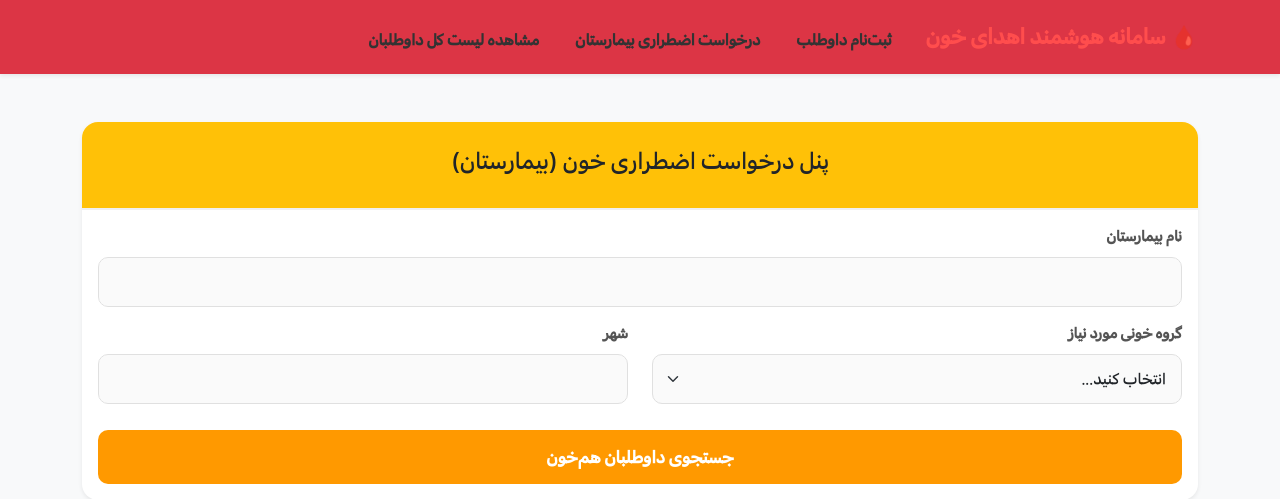
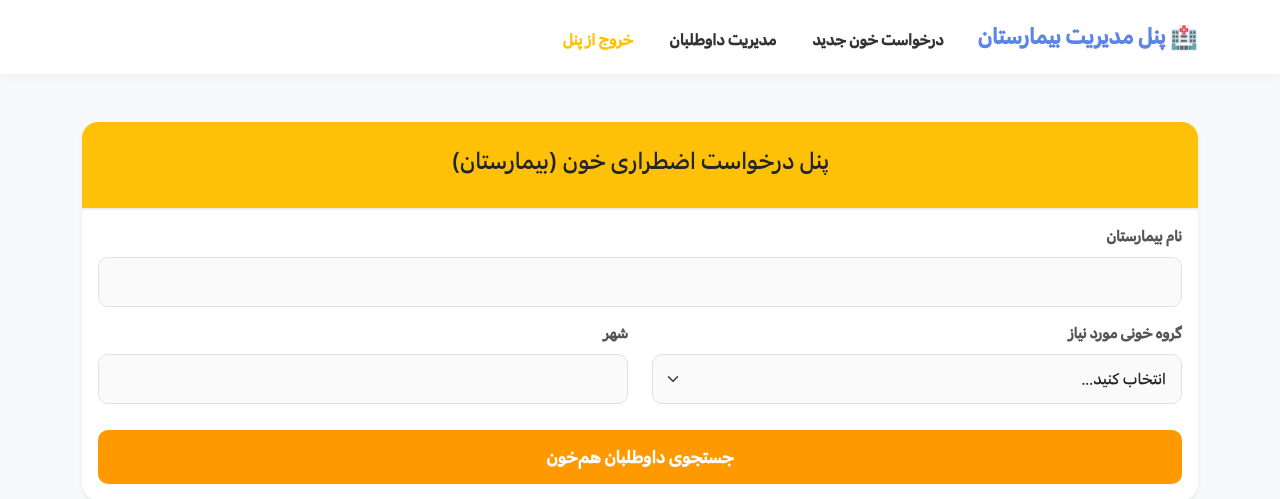
Before and after one commit to hheydarian/BloodBankProject, a Flask app: page /request in a window 1280 px wide. Shown: the top 499 px of the page. Run offline with Flask 3, Linux system fonts and the light colour scheme.

Commit message:
fix: correct navigation menus based on user roles

```diff
--- a/app.py
+++ b/app.py
@@ -1,4 +1,4 @@
-from flask import Flask, render_template, request
+from flask import Flask, render_template, request, redirect
 import sqlite3
 
 app = Flask(__name__)
@@ -154,7 +154,22 @@ def update_donor(id):
     return redirect('/hospital/manage_donors')
 
 
+# 13. حذف گروهی (چند داوطلب با هم)
+@app.route('/bulk_delete', methods=['POST'])
+def bulk_delete():
+    # گرفتن لیست آیدی‌های تیک خورده
+    selected_ids = request.form.getlist('donor_ids')
 
+    if selected_ids:
+        conn = get_db_connection()
+        # حلقه روی آیدی‌ها و حذف تک تک از دیتابیس
+        for donor_id in selected_ids:
+            conn.execute("DELETE FROM donors WHERE id=?", (donor_id,))
+        conn.commit()
+        conn.close()
+
+    # بازگشت به صفحه مدیریت
+    return redirect('/hospital/manage_donors')
 
 
 
--- a/templates/hospital_dashboard.html
+++ b/templates/hospital_dashboard.html
@@ -77,10 +77,7 @@
             </div>
         </div>
 
-        <div class="card p-4">
-            <h5 class="text-secondary mb-3">آخرین درخواست‌های ثبت شده</h5>
-            <p class="text-muted text-center py-3">(در مرحله بعد، اینجا درخواست‌ها را با دکمه حذف و ویرایش می‌آوریم)</p>
-        </div>
+
     </div>
 
 </body>
--- a/templates/request_form.html
+++ b/templates/request_form.html
@@ -10,26 +10,20 @@
 </head>
 
 <body class="bg-light">
-    <!-- منوی بالای سایت -->
-    <nav class="navbar navbar-expand-lg navbar-dark bg-danger shadow-sm mb-4">
+
+    <!-- منوی مخصوص بیمارستان -->
+    <nav class="navbar navbar-expand-lg"
+        style="background-color: #fff !important; box-shadow: 0 2px 8px rgba(0,0,0,0.05) !important;">
         <div class="container">
-            <a class="navbar-brand fw-bold" href="/">🩸 سامانه هوشمند اهدای خون</a>
-            <button class="navbar-toggler" type="button" data-bs-toggle="collapse" data-bs-target="#navbarNav">
-                <span class="navbar-toggler-icon"></span>
-            </button>
-            <div class="collapse navbar-collapse" id="navbarNav">
-                <ul class="navbar-nav me-auto">
-                    <li class="nav-item">
-                        <a class="nav-link" href="/">ثبت‌نام داوطلب</a>
-                    </li>
-                    <li class="nav-item">
-                        <a class="nav-link" href="/request">درخواست اضطراری بیمارستان</a>
-                    </li>
-                    <li class="nav-item">
-                        <a class="nav-link" href="/all_donors">مشاهده لیست کل داوطلبان</a>
-                    </li>
-                </ul>
-            </div>
+            <a class="navbar-brand" style="color: #5b86e5 !important; font-weight: 800 !important;"
+                href="/hospital/dashboard">🏥 پنل مدیریت بیمارستان</a>
+            <ul class="navbar-nav me-auto">
+                <li class="nav-item"><a class="nav-link" style="color: #333 !important;" href="/request">درخواست خون
+                        جدید</a></li>
+                <li class="nav-item"><a class="nav-link" style="color: #333 !important;"
+                        href="/hospital/manage_donors">مدیریت داوطلبان</a></li>
+                <li class="nav-item"><a class="nav-link text-warning" href="/">خروج از پنل</a></li>
+            </ul>
         </div>
     </nav>
     <div class="container mt-5">
```
Also changed, not shown: templates/donor_form.html (+5 -4 lines), templates/manage_donors.html (+69 -1 lines), templates/results.html (+12 -18 lines), database.db.
